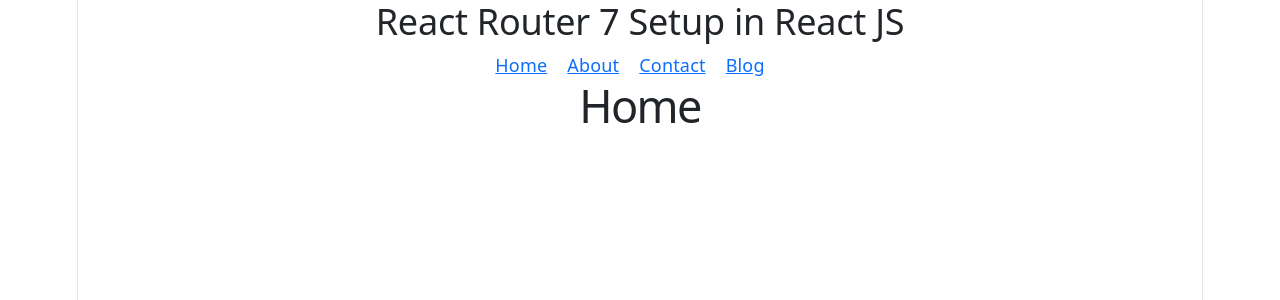
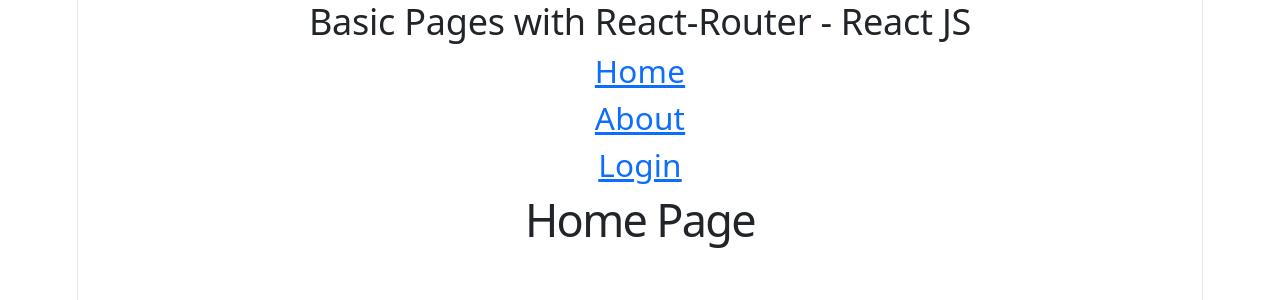
Before and after one commit to vivek2991/react-demo, a React (Vite) app: page / in a window 1280 px wide. Shown: the top 300 px of the page. Built offline with nearby package versions, Linux system fonts and the light colour scheme.

Commit message:
Basic Pages with React-Router - React JS - App-44, Home-44, About-44, Login-44, NavBar-44

```diff
--- /dev/null
+++ b/src/About-44.jsx
@@ -0,0 +1,5 @@
+export default function About44(){
+    return(
+        <h1>About Page</h1>
+    )
+}
--- a/src/App-44.jsx
+++ b/src/App-44.jsx
@@ -1,8 +1,22 @@
+import { Routes, Route, Link } from "react-router"
+import Home44 from "./Home-44"
+import About44 from "./About-44"
+import Login44 from "./Login-44"
+import NavBar44 from "./NavBar-44"
+
 function App44() {
     return (
-        <div>
-            <h2></h2>
-        </div>
+        <>
+            <h2>Basic Pages with React-Router - React JS</h2>
+
+            <NavBar44 />
+
+            <Routes>
+                <Route path="/" element={<Home44 />} />
+                <Route path="/about" element={<About44 />} />
+                <Route path="/login" element={<Login44 />} />
+            </Routes>
+        </>
     )
 }
 
--- /dev/null
+++ b/src/Home-44.jsx
@@ -0,0 +1,5 @@
+export default function Home44(){
+    return(
+        <h1>Home Page</h1>
+    )
+}
--- /dev/null
+++ b/src/Login-44.jsx
@@ -0,0 +1,5 @@
+export default function Login44(){
+    return(
+        <h1>Login Page</h1>
+    )
+}
--- /dev/null
+++ b/src/NavBar-44.jsx
@@ -0,0 +1,11 @@
+import { Link } from "react-router";
+
+export default function NavBar44(){
+    return(
+        <div>
+            <Link to="/"><h3>Home</h3></Link>
+            <Link to="/about"><h3>About</h3></Link>
+            <Link to="/login"><h3>Login</h3></Link>
+        </div>
+    )
+}
--- a/src/main.jsx
+++ b/src/main.jsx
@@ -54,6 +54,7 @@
 import App48 from './App-48.jsx'
 import App49 from './App-49.jsx'
 import App50 from './App-50.jsx'
+import { BrowserRouter } from 'react-router'
 
 
 
@@ -188,10 +189,12 @@
     {/* <App42 /> */}
 
     {/* React Router 7 Setup in React JS */}
-    <App43 />
+    {/* <App43 /> */}
 
-    {/*  in React JS */}
-    {/* <App44 /> */}
+    {/*  Basic Pages with React-Router - React JS */}
+    <BrowserRouter>
+      <App44 />
+    </BrowserRouter>
 
     {/*  in React JS */}
     {/* <App45 /> */}
```
